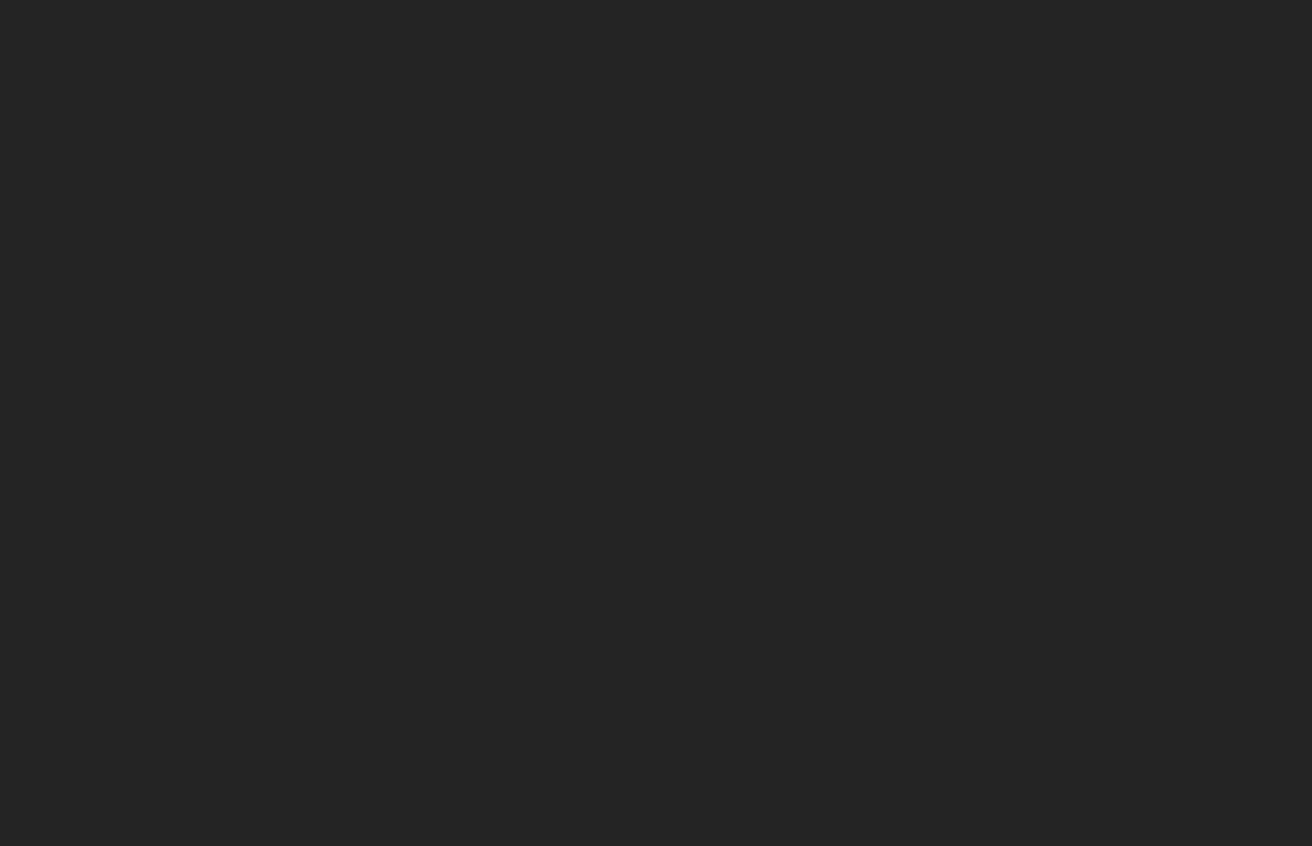
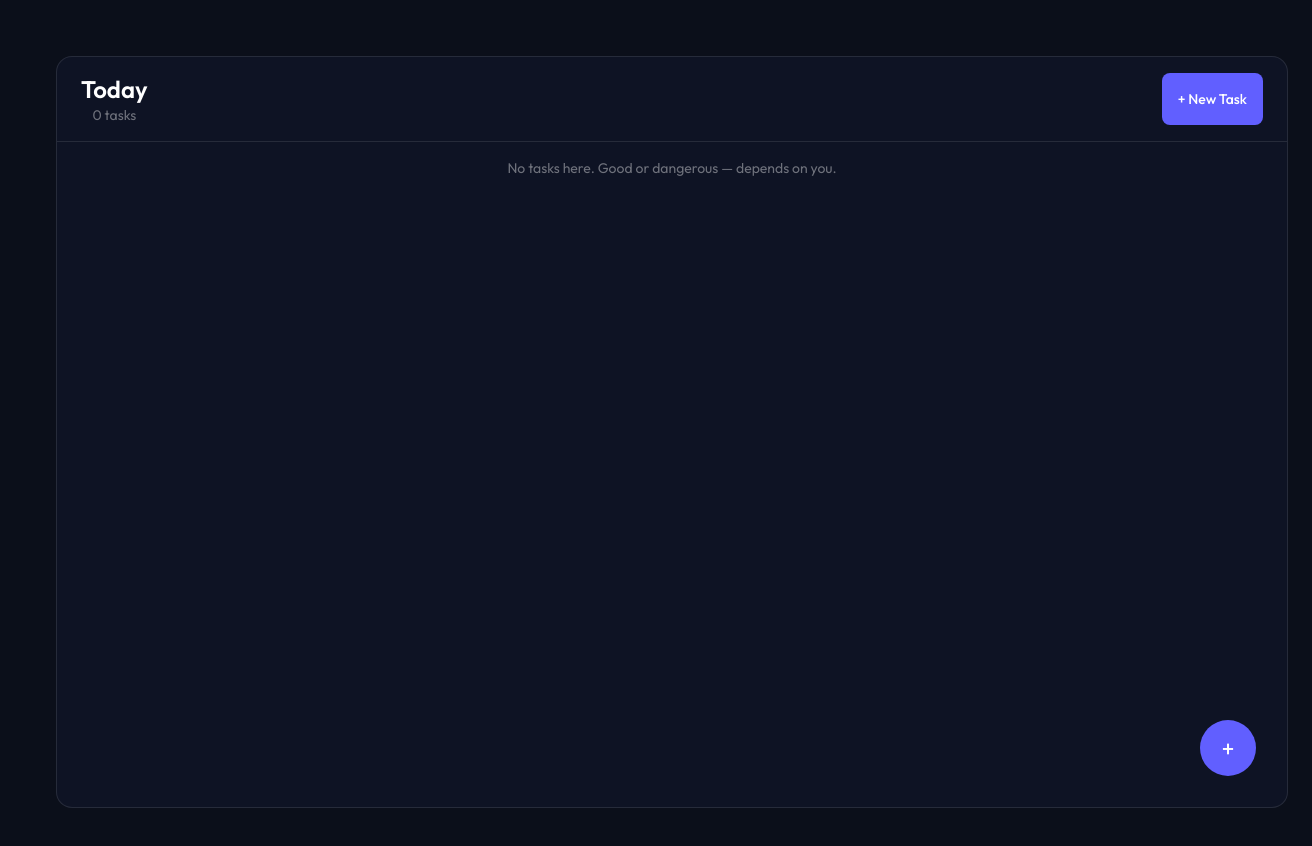
Before and after one commit to mmchasacc/CADO, a React (Vite) app: page /todo in a window 1280 px wide. Shown: the top 846 px of the page, 1312 px wide, since content can reach past the window. Before the commit the page ends 800 px from the top, so only its background shows below. Built offline with nearby package versions, Linux system fonts and the light colour scheme.

Commit message:
Layeout made. (Functions are AI have to be reworked)

```diff
--- a/src/App.tsx
+++ b/src/App.tsx
@@ -3,12 +3,14 @@ import { useAuth } from './context/AuthContext'
 import PublicRoute from './routes/PublicRoute'
 import ProtectedRoute from './routes/ProtectedRoute'
 
+import TodoPage from './pages/TodoPage'
+
 function App() {
 
-  const {isAuthenticated} = useAuth()
+  const { isAuthenticated } = useAuth()
 
   return (
-      isAuthenticated ? <ProtectedRoute /> : <PublicRoute />
+    <TodoPage />
   )
 }
 
--- a/src/index.css
+++ b/src/index.css
@@ -1,36 +1,54 @@
+@import url('https://fonts.googleapis.com/css2?family=Outfit:wght@300;400;500;600;700&display=swap');
+
+@tailwind base;
+@tailwind components;
+@tailwind utilities;
+
 :root {
-  font-family: system-ui, Avenir, Helvetica, Arial, sans-serif;
-  line-height: 1.5;
-  font-weight: 400;
-
-  color-scheme: light dark;
-  color: rgba(255, 255, 255, 0.87);
-  background-color: #242424;
-
-  font-synthesis: none;
-  text-rendering: optimizeLegibility;
-  -webkit-font-smoothing: antialiased;
-  -moz-osx-font-smoothing: grayscale;
+  font-family: 'Outfit', system-ui, sans-serif;
+  color-scheme: dark;
+  background-color: #0b0f1a;
 }
 
-a {
-  font-weight: 500;
-  color: #646cff;
-  text-decoration: inherit;
-}
-a:hover {
-  color: #535bf2;
+
+.react-calendar {
+  background: transparent !important;
+  border: none !important;
+  color: rgba(255, 255, 255, 0.92) !important;
 }
 
-body {
-  margin: 0;
-  display: flex;
-  place-items: center;
-  min-width: 320px;
-  min-height: 100vh;
+.react-calendar * {
+  color: rgba(255, 255, 255, 0.92) !important;
 }
 
-h1 {
-  font-size: 3.2em;
-  line-height: 1.1;
+.react-calendar__tile {
+  background: transparent !important;
+  border-radius: 10px;
 }
+
+.react-calendar__tile:enabled:hover,
+.react-calendar__tile:enabled:focus {
+  background: rgba(99, 102, 241, 0.18) !important;
+}
+
+.react-calendar__tile--now {
+  background: rgba(255, 255, 255, 0.10) !important;
+}
+
+.react-calendar__tile--active {
+  background: rgba(99, 102, 241, 0.35) !important;
+}
+
+.react-calendar__month-view__days__day--neighboringMonth {
+  opacity: 0.35 !important;
+}
+
+.react-calendar__navigation button {
+  background: transparent !important;
+  border-radius: 10px !important;
+}
+
+.react-calendar__navigation button:enabled:hover,
+.react-calendar__navigation button:enabled:focus {
+  background: rgba(255, 255, 255, 0.08) !important;
+}
--- a/src/pages/TodoPage.tsx
+++ b/src/pages/TodoPage.tsx
@@ -1,57 +1,276 @@
+import { useMemo, useState } from "react";
 import CalendarComponent from "../components/Calendar";
 
+/* ───────────── TYPES ───────────── */
+type Task = {
+  id: number;
+  title: string;
+  description?: string;
+  category: string;
+  date: Date;
+  done: boolean;
+};
 
+/* ───────────── PAGE ───────────── */
 const TodoPage = () => {
+  const [tasks, setTasks] = useState<Task[]>([]);
+  const [view, setView] = useState<"today" | "upcoming" | "all">("today");
+
+  /* New task state */
+  const [isModalOpen, setIsModalOpen] = useState(false);
+  const [title, setTitle] = useState("");
+  const [description, setDescription] = useState("");
+  const [category, setCategory] = useState("Personal");
+  const [selectedDate, setSelectedDate] = useState<Date>(new Date());
+
+  /* ───────────── LOGIC ───────────── */
+
+  const addTask = () => {
+    if (!title.trim()) return;
+
+    setTasks((prev) => [
+      ...prev,
+      {
+        id: Date.now(),
+        title,
+        description,
+        category,
+        date: selectedDate,
+        done: false,
+      },
+    ]);
+
+    setTitle("");
+    setDescription("");
+    setCategory("Personal");
+    setSelectedDate(new Date());
+    setIsModalOpen(false);
+  };
+
+  const toggleTask = (id: number) => {
+    setTasks((prev) =>
+      prev.map((t) =>
+        t.id === id ? { ...t, done: !t.done } : t
+      )
+    );
+  };
+
+  const deleteTask = (id: number) => {
+    setTasks((prev) => prev.filter((t) => t.id !== id));
+  };
+
+  const today = new Date().toDateString();
+
+  const filteredTasks = useMemo(() => {
+    if (view === "all") return tasks;
+
+    if (view === "today") {
+      return tasks.filter(
+        (t) => t.date.toDateString() === today
+      );
+    }
+
+    // upcoming
+    return tasks.filter(
+      (t) => t.date.toDateString() !== today
+    );
+  }, [tasks, view, today]);
+
+  /* ───────────── UI ───────────── */
+
   return (
-    <>
-      <div className="flex flex-col gap-9 p-4 w-[300px] bg-gray-800 rounded-xl">
-        <h1 className="font-extrabold">ADD TASK</h1>
-        <textarea
-          className="text-left bg-gray-200 text-gray-800 rounded-xs p-2"
-          placeholder='I need to buy "eggs" '
+    <div className="h-screen w-screen flex overflow-hidden bg-[#0B0F1A] text-white">
+      {/* SIDEBAR */}
+      <aside className="hidden md:flex w-56 flex-col bg-[#0E1324] border-r border-white/10 px-5 py-6">
+        <h1 className="text-lg font-semibold mb-6">TodoFlow</h1>
+
+        <SidebarItem
+          label="Today"
+          active={view === "today"}
+          onClick={() => setView("today")}
         />
+        <SidebarItem
+          label="Upcoming"
+          active={view === "upcoming"}
+          onClick={() => setView("upcoming")}
+        />
+        <SidebarItem
+          label="All Tasks"
+          active={view === "all"}
+          onClick={() => setView("all")}
+        />
+      </aside>
 
-        <label className="text-left mb-[-30px]">Category:</label>
-        <div className="w-max">
-          <select className="w-[218px] text-black bg-gray-200 rounded-sm p-2">
-            <option value="shopping" className="text-black">
-              Shopping
-            </option>
-            <option value="school" className="text-black">
-              School
-            </option>
-            <option value="work" className="text-black">
-              Work
-            </option>
-          </select>
-          <button className="bg-gray-300 w-[50px] h-full rounded-lg text-black" >+</button>
+      {/* MAIN */}
+      <main className="flex-1 flex justify-center overflow-hidden">
+        <div className="w-full max-w-[1400px] flex flex-col md:flex-row gap-6 p-4 md:p-6">
+          {/* TASK LIST */}
+          <section className="flex-1 flex flex-col bg-[#0E1324] border border-white/10 rounded-2xl overflow-hidden">
+            <div className="px-6 py-4 border-b border-white/10 flex justify-between">
+              <div>
+                <h2 className="text-2xl font-semibold capitalize">
+                  {view}
+                </h2>
+                <p className="text-sm text-white/40">
+                  {filteredTasks.length} tasks
+                </p>
+              </div>
+
+              <button
+                onClick={() => setIsModalOpen(true)}
+                className="px-4 py-2 rounded-lg bg-indigo-500 hover:bg-indigo-400 text-sm font-medium"
+              >
+                + New Task
+              </button>
+            </div>
+
+            <div className="flex-1 overflow-y-auto px-6 py-4 space-y-3">
+              {filteredTasks.length === 0 && (
+                <p className="text-white/40 text-sm">
+                  No tasks here. Good or dangerous — depends on you.
+                </p>
+              )}
+
+              {filteredTasks.map((task) => (
+                <TaskItem
+                  key={task.id}
+                  task={task}
+                  onToggle={toggleTask}
+                  onDelete={deleteTask}
+                />
+              ))}
+            </div>
+          </section>
+
+          {/* RIGHT PANEL */}
+          <aside className="hidden md:flex w-80 bg-[#0E1324] border border-white/10 rounded-2xl p-5 flex-col">
+            <h3 className="font-medium mb-4">Calendar</h3>
+            <CalendarComponent
+              value={selectedDate}
+              onChange={setSelectedDate}
+            />
+          </aside>
         </div>
-        <input
-          className="text-center bg-gray-200 text-gray-800 rounded-sm p-2"
-          type="text"
-          placeholder="Message to yourself (notification)"
-        />
-        <div>
-        <CalendarComponent />
+      </main>
 
+      {/* MOBILE ADD BUTTON */}
+      <button
+        onClick={() => setIsModalOpen(true)}
+        className="md:hidden fixed bottom-6 right-6 w-14 h-14 rounded-full bg-indigo-500 text-2xl flex items-center justify-center"
+      >
+        +
+      </button>
+
+      {/* ADD TASK MODAL / SHEET */}
+      {isModalOpen && (
+        <div className="fixed inset-0 z-50 bg-black/50 flex items-end md:items-center justify-center">
+          <div className="w-full md:w-[420px] bg-[#0E1324] rounded-t-2xl md:rounded-2xl p-5 border border-white/10">
+            <h3 className="text-lg font-semibold mb-4">
+              New Task
+            </h3>
+
+            <input
+              value={title}
+              onChange={(e) => setTitle(e.target.value)}
+              placeholder="Task title"
+              className="w-full mb-3 px-3 py-2 rounded-lg bg-black/30 border border-white/10"
+            />
+
+            <textarea
+              value={description}
+              onChange={(e) => setDescription(e.target.value)}
+              placeholder="Description"
+              className="w-full mb-3 px-3 py-2 rounded-lg bg-black/30 border border-white/10 resize-none"
+            />
+
+            <select
+              value={category}
+              onChange={(e) => setCategory(e.target.value)}
+              className="w-full mb-3 px-3 py-2 rounded-lg bg-black/30 border border-white/10"
+            >
+              <option>Personal</option>
+              <option>Work</option>
+              <option>School</option>
+              <option>Shopping</option>
+            </select>
+
+            <CalendarComponent
+              value={selectedDate}
+              onChange={setSelectedDate}
+            />
+
+            <div className="mt-4 flex gap-2">
+              <button
+                onClick={() => setIsModalOpen(false)}
+                className="flex-1 py-2 rounded-lg border border-white/20 text-white/60"
+              >
+                Cancel
+              </button>
+              <button
+                onClick={addTask}
+                className="flex-1 py-2 rounded-lg bg-emerald-500 hover:bg-emerald-400 font-medium"
+              >
+                Add
+              </button>
+            </div>
+          </div>
         </div>
-        <div>
-            <select id="prioritySelection" className="bg-black rounded-sm p-2 w-35">
-                <option value="Urgent" className="text-red-400" >
-                    Urgent
-                </option>
-                <option value="Serious" className="text-yellow-300" >
-                    Serious
-                </option>
-                <option value="getInDone" className="text-green-400" >
-                    Get it done
-                </option>
-            </select>
-            <button className="bg-green-600 p-1.5 w-30 rounded-sm">Confirm</button>
-        </div>
-      </div>
-    </>
+      )}
+    </div>
   );
 };
 
 export default TodoPage;
+
+/* ───────────── COMPONENTS ───────────── */
+
+const SidebarItem = ({ label, active, onClick }: any) => (
+  <button
+    onClick={onClick}
+    className={`px-3 py-2 rounded-md text-sm text-left ${active
+      ? "bg-indigo-500/20 text-indigo-300"
+      : "text-white/70 hover:bg-white/5"
+      }`}
+  >
+    {label}
+  </button>
+);
+
+const TaskItem = ({ task, onToggle, onDelete }: any) => (
+  <div className="flex items-start gap-3 p-3 rounded-xl bg-white/5 border border-white/10">
+    <button
+      onClick={() => onToggle(task.id)}
+      className={`mt-1 w-5 h-5 rounded-full border flex items-center justify-center text-xs ${task.done
+        ? "border-indigo-400 text-indigo-400"
+        : "border-white/30"
+        }`}
+    >
+      {task.done && "✓"}
+    </button>
+
+    <div className="flex-1">
+      <p
+        className={`text-sm font-medium ${task.done && "line-through text-white/40"
+          }`}
+      >
+        {task.title}
+      </p>
+      {task.description && (
+        <p className="text-xs text-white/40">
+          {task.description}
+        </p>
+      )}
+      <p className="text-xs text-white/30 mt-1">
+        {task.category} ·{" "}
+        {task.date.toLocaleDateString()}
+      </p>
+    </div>
+
+    <button
+      onClick={() => onDelete(task.id)}
+      className="text-white/40 hover:text-red-400 text-sm"
+    >
+      ✕
+    </button>
+  </div>
+);
```
Also changed, not shown: src/components/Calendar.tsx (+26 -11 lines).
